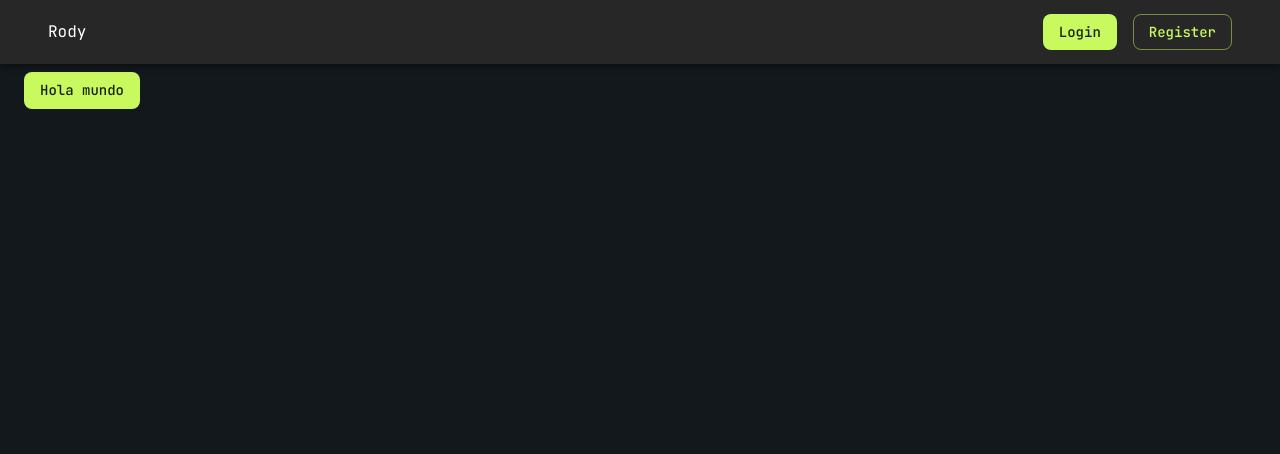
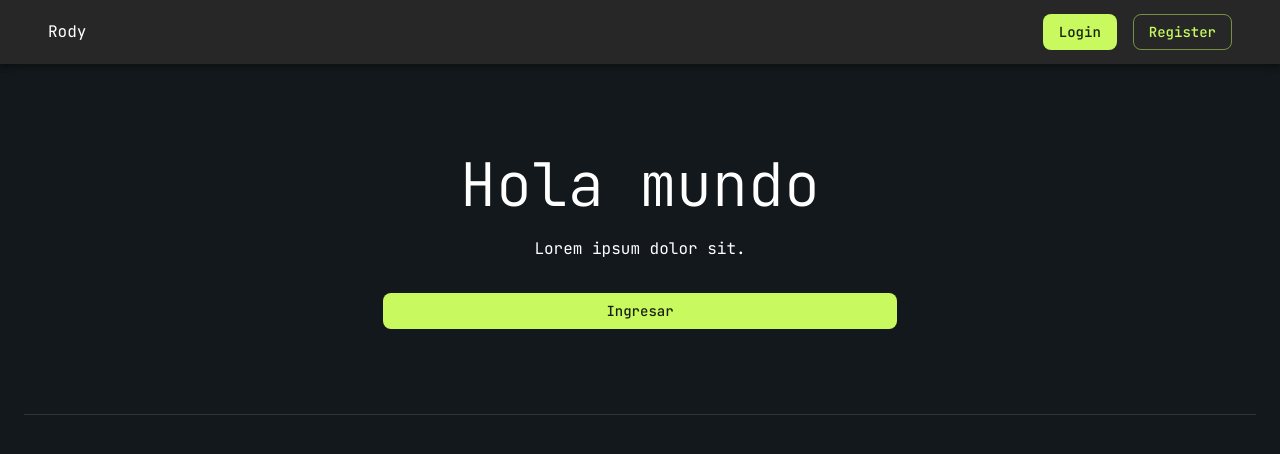
Before and after one commit to rody-huancas/react-mui-ts, a React (Vite) app: page / in a window 1280 px wide. Shown: the top 454 px of the page. Built offline with nearby package versions, Linux system fonts and the light colour scheme.

Commit message:
Add: Render components

```diff
--- a/src/common/NavBar.tsx
+++ b/src/common/NavBar.tsx
@@ -9,11 +9,13 @@
   Typography,
 } from "@mui/material";
 import React from "react";
+import { useNavigate } from "react-router-dom";
 
 export const NavBar: React.FC<{}> = () => {
+  const navigate = useNavigate();
   return (
     <Box sx={{ flexFlow: 1 }}>
-      <AppBar position="fixed">
+      <AppBar position="sticky">
         <Toolbar>
           <Container maxWidth="xl">
             <Grid
@@ -27,7 +29,12 @@
               </Grid>
               <Grid item>
                 <Stack direction={"row"} spacing={2}>
-                  <Button variant="contained">Login</Button>
+                  <Button
+                    variant="contained"
+                    onClick={() => navigate("/login")}
+                  >
+                    Login
+                  </Button>
                   <Button variant="outlined">Register</Button>
                 </Stack>
               </Grid>
--- /dev/null
+++ b/src/components/Header/index.tsx
@@ -0,0 +1,51 @@
+import { Box, Divider, Grid, Typography } from "@mui/material";
+import React from "react";
+
+type HeaderProps = {
+  title: string;
+  description: string;
+  element?: React.ReactNode | null;
+};
+
+export const HeaderComponent: React.FC<HeaderProps> = ({
+  title,
+  description,
+  element,
+}) => {
+  return (
+    <>
+      <Box sx={{ width: "100%", height: "350px" }}>
+        <Grid
+          container
+          direction={"row"}
+          justifyContent={"center"}
+          alignItems={"center"}
+          sx={{ height: "100%" }}
+        >
+          <Grid item xs={5}>
+            <Grid
+              container
+              direction={"column"}
+              justifyContent={"center"}
+              alignItems={"center"}
+              sx={{ height: "100%" }}
+            >
+              <Grid item>
+                <Typography variant="h2">{title}</Typography>
+              </Grid>
+              <Grid item sx={{ mt: 2 }}>
+                <Typography>{description}</Typography>
+              </Grid>
+              {element !== undefined && (
+                <Grid item sx={{ mt: 4, width: "100%" }}>
+                  {element}
+                </Grid>
+              )}
+            </Grid>
+          </Grid>
+        </Grid>
+      </Box>
+      <Divider />
+    </>
+  );
+};
--- a/src/components/index.ts
+++ b/src/components/index.ts
@@ -1 +1,2 @@
-export * from "./notifications"
+export * from "./Notifications"
+export * from "./Header"
--- a/src/pages/home/index.tsx
+++ b/src/pages/home/index.tsx
@@ -1,10 +1,19 @@
 import React from "react";
 import { Button, Container } from "@mui/material";
+import { HeaderComponent } from "../../components";
 
 export const HomePage: React.FC<{}> = () => {
   return (
-    <Container sx={{ mt: 9 }} maxWidth="xl">
-      <Button variant="contained">Hola mundo</Button>
+    <Container maxWidth="xl">
+      <HeaderComponent
+        title="Hola mundo"
+        description="Lorem ipsum dolor sit."
+        element={
+          <Button variant="contained" fullWidth>
+            Ingresar
+          </Button>
+        }
+      />
     </Container>
   );
 };
```
